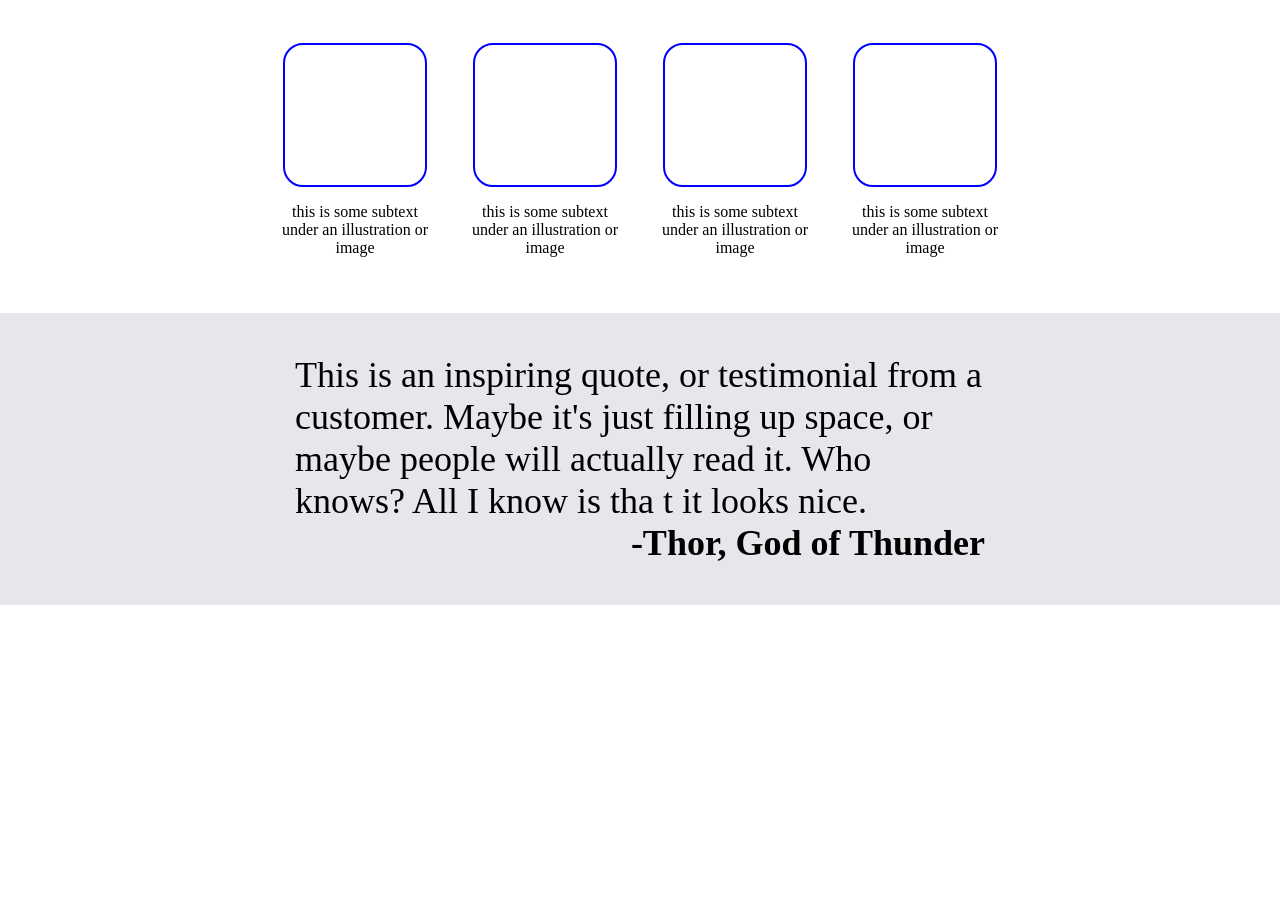
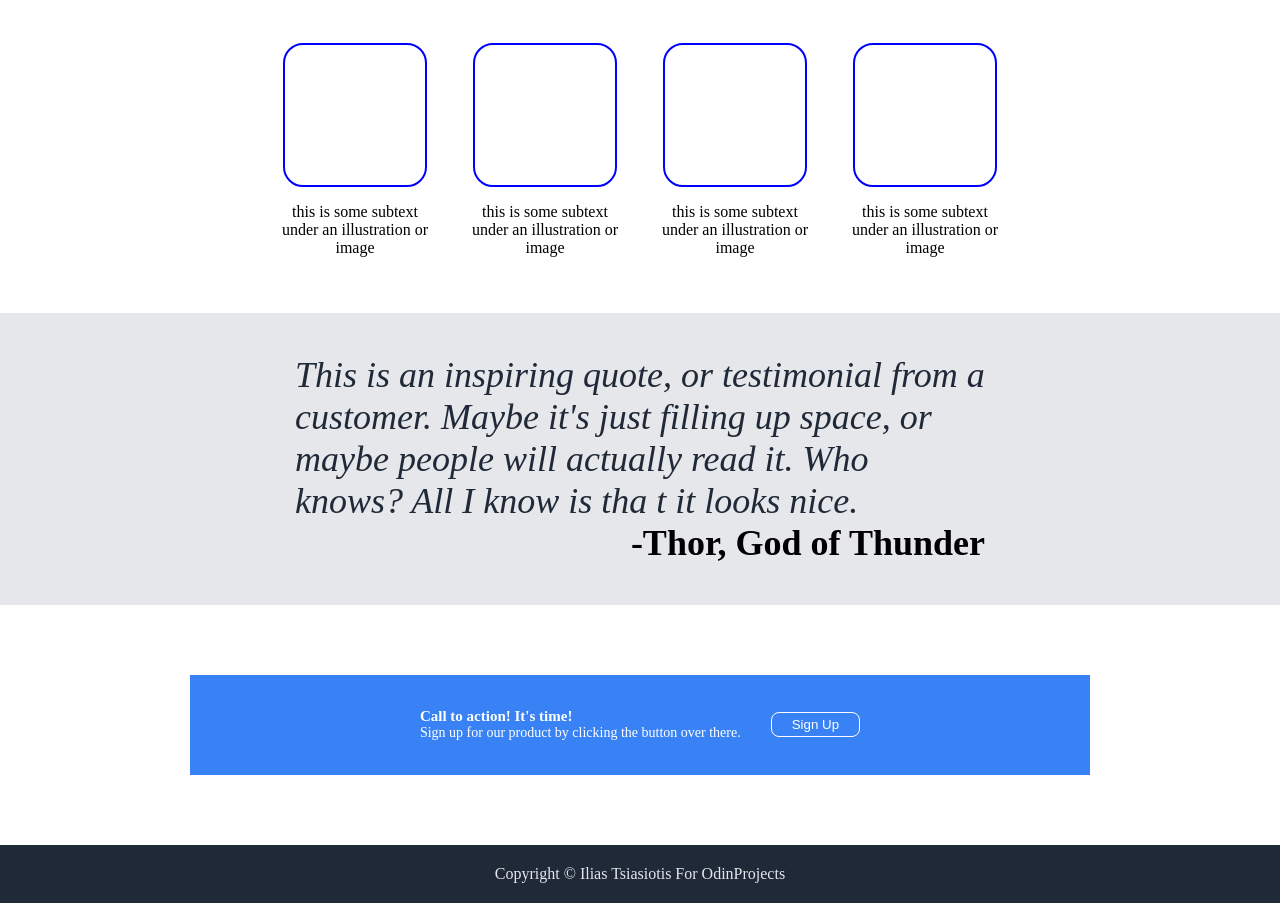
Before and after one commit to IliasTsiasiotis/OdinProjects, a plain HTML site: page landing-page/index.html in a window 1280 px wide. Shown: the part 536-1439 px from the top of the page. Before the commit the page ends 1141 px from the top, so only its background shows below. Drawn offline with Linux system fonts and the light colour scheme.

Commit message:
second project

```diff
--- a/landing-page/index.html
+++ b/landing-page/index.html
@@ -62,12 +62,17 @@
 
             <div class="contact">
                 <div class="contact-button">
-
+                    <div class="contact-text">
+                        <p><span class="span-title">Call to action! It's time!</span>
+                        <br>Sign up for our product by clicking the button over there.
+                        </p>
+                    </div>
+                    <button class="sign-up">Sign Up</button>
                 </div>
             </div>
         </main>
         <footer>
-
+            <span>Copyright &copy; Ilias Tsiasiotis For OdinProjects</span>
         </footer>
     </div>
 </body>
--- a/landing-page/style.css
+++ b/landing-page/style.css
@@ -135,10 +135,60 @@ header,
     flex-direction: column;
     align-items: center;
     margin:0 auto;
+    font-style: italic;
+    color: #1F2937;
 }
 
 .author {
+    color: black;
+    font-style: normal;
     display: flex;
     justify-content: right;
     font-weight: bold;
 }
+
+.contact {
+    display: flex;
+    justify-content: center;
+    align-items: center;
+}
+
+.contact-button {
+    background-color: #3882f6;
+    display: flex;
+    justify-content: center;
+    align-items: center;
+    gap: 30px;
+    width: 900px;
+    height: 100px;
+    margin: 70px 0;
+}
+
+.contact-text {
+    color: white;
+}
+
+.contact-text > p {
+    font-size: 14px;
+}
+
+.span-title{
+    font-size: 15px;
+    font-weight: bold;
+}
+
+.sign-up {
+    border: solid 1px white;
+    border-radius: 8px;
+    padding: 4px 20px;
+    background-color: #3882f6;
+    color: white;
+}
+
+footer {
+    background-color: #1f2937;
+    padding:20px 0;
+    display: flex;
+    justify-content: center;
+    color: #E5E7EB;
+}
```
